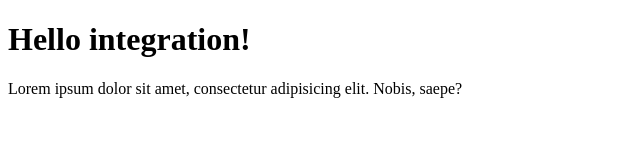
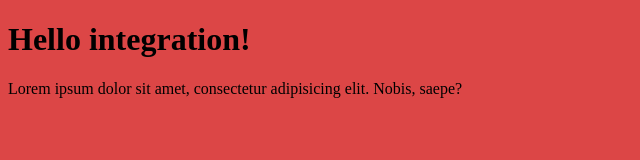
Before and after one commit to a-tatarenkov/lesson-ide-13.09-9, a plain HTML site: page index.html in a window 1280 px wide. Shown: the whole page, without its empty margins (0-640 px from the left). Drawn offline with Linux system fonts and the light colour scheme.

Commit message:
add style for body

```diff
--- a/index.html
+++ b/index.html
@@ -6,6 +6,7 @@
           content="width=device-width, user-scalable=no, initial-scale=1.0, maximum-scale=1.0, minimum-scale=1.0">
     <meta http-equiv="X-UA-Compatible" content="ie=edge">
     <title>Document</title>
+    <link rel="stylesheet" href="./main.css">
 </head>
 <body>
 <h1>Hello integration!</h1>
--- a/main.css
+++ b/main.css
@@ -0,0 +1,3 @@
+body {
+    background-color: #dc4646;
+}
```
